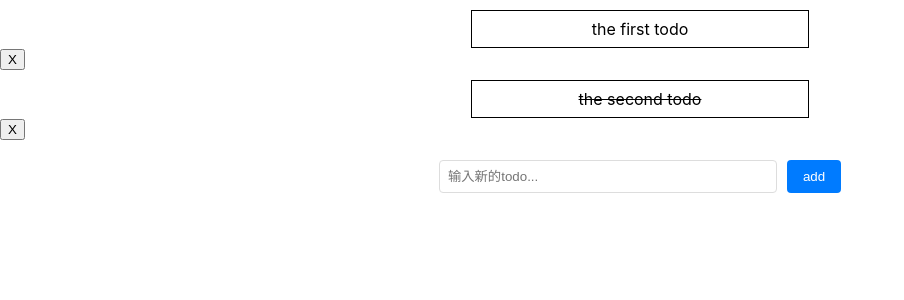
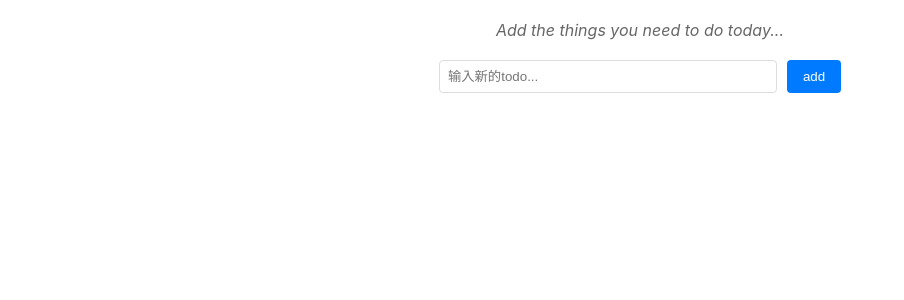
Before and after one commit to HUANGXA21/daty10-homework, a React (Create React App) app: page / in a window 1280 px wide. Shown: the top 300 px of the page, without its empty margins (0-904 px from the left). Built offline with nearby package versions, Linux system fonts and the light colour scheme.

Commit message:
feat : todo-hint

```diff
--- a/src/App.css
+++ b/src/App.css
@@ -39,3 +39,10 @@
 .add-todo button:hover {
     background-color: #0056b3;
 }
+
+.todo-hint {
+    text-align: center;
+    color: #666;
+    margin: 20px 0;
+    font-style: italic;
+}
--- a/src/App.js
+++ b/src/App.js
@@ -5,13 +5,7 @@ import {TodoGroup} from "./components/TodoGroup";
 import {TodoContext} from "./contexts/TodoContext";
 import {AddTodo} from "./components/AddTodo";
 
-export const initState = [
-
-    {id: 1, text: "the first todo", done: false},
-
-    {id: 2, text: "the second todo", done: true},
-
-];
+export const initState = [];
 
 function App() {
     const [state, dispatch] = useReducer(todoReducer, initState);
--- a/src/components/TodoGroup.js
+++ b/src/components/TodoGroup.js
@@ -7,6 +7,9 @@ export function TodoGroup() {
     const {state, dispatch} = useContext(TodoContext)
 
     return <div>
+        {state.length === 0 && (
+            <p className="todo-hint">Add the things you need to do today...</p>
+        )}
         {
             state.map((item, index) => {
                 return <div>
```
